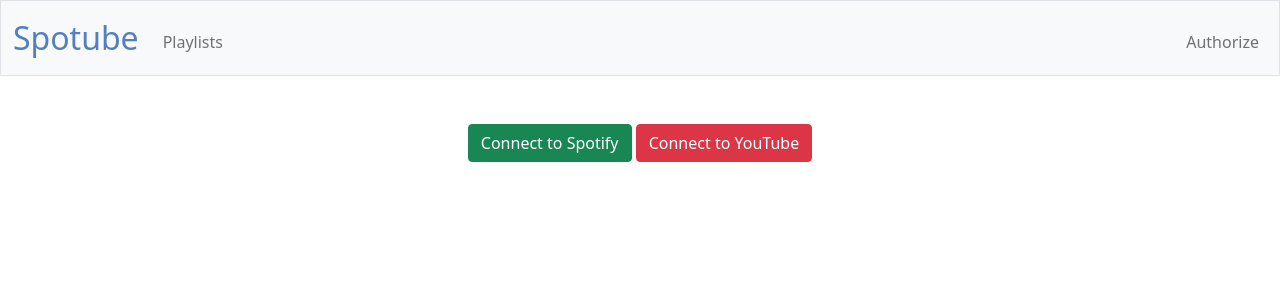
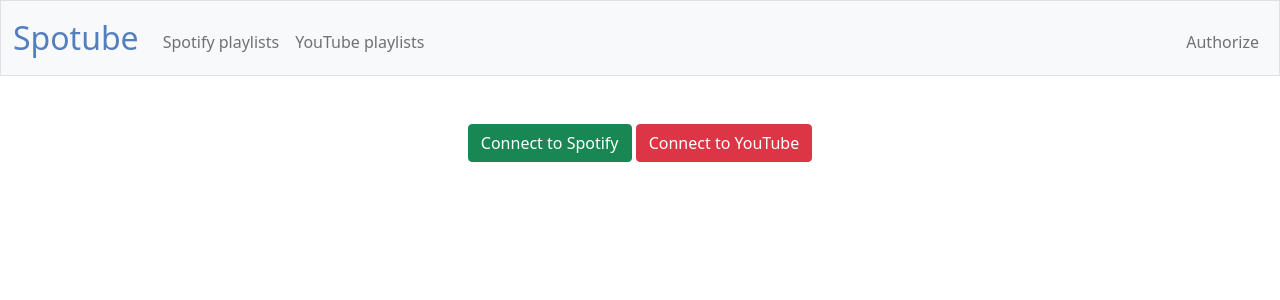
Before and after one commit to kaezrr/syncify, a Flask app: page /auth in a window 1280 px wide. Shown: the top 300 px of the page. Run offline with Flask 3, Linux system fonts and the light colour scheme.

Commit message:
make a homepage

```diff
--- a/app.py
+++ b/app.py
@@ -1,9 +1,10 @@
 from flask import Flask, request, session, redirect, render_template, flash
 from flask_session import Session
-from auth_spot import time_form, create_spotify_oauth, get_spotify_user
+from auth_spot import create_spotify_oauth, get_spotify_user, time_play, time_track
 
 app = Flask(__name__)
-app.jinja_env.filters["time"] = time_form
+app.jinja_env.filters["track_time"] = time_track
+app.jinja_env.filters["play_time"] = time_play
 
 app.config["SESSION_PERMANENT"] = False
 app.config["SESSION_TYPE"] = "filesystem"
@@ -21,10 +22,14 @@ def after_request(response):
 
 @app.route('/')
 def index():
+    return render_template('index.html')
+
+@app.route('/spotify_playlists')
+def sp_playlist():
     sp = get_spotify_user()
     if not sp:
-        flash('Spotify account authorization needed')
-        return redirect('/auth')
+        flash('Spotify account authorization needed!')
+        return redirect('/')
 
     playlists = []
 
@@ -33,8 +38,7 @@ def index():
                     ,'image': sp.playlist_cover_image(list['id'])[0]['url'], 'count': list['tracks']['total']}
         playlists.append(playlist)
 
-    return render_template('index.html', playlists=playlists)
-
+    return render_template('playlist.html', playlists=playlists)
 
 @app.route('/authspotify')
 def authspotify():
@@ -46,10 +50,8 @@ def authspotify():
 @app.route('/redirect')
 def redirectPage():
     sp_oauth = create_spotify_oauth()
-    session.clear
     code = request.args.get('code')
     session['spot_token_info'] = sp_oauth.get_access_token(code)
-    flash('Welcome to Spotube!')
     return redirect('/')
 
 
@@ -98,3 +100,14 @@ def delete():
     sp.current_user_unfollow_playlist(playlist_id=playlist_id)
 
     return redirect('/')
+
+@app.route('/disconnect')
+def disconnect():
+    dis = request.args.get('disconnect')
+    if dis == 'Spotify':
+        session['spot_token_info'] = None
+    elif dis == 'YouTube':
+        session['yt_token_info'] = None
+
+    flash(f'Successfully disconnected from {dis}!')
+    return redirect('/')
--- a/templates/auth.html
+++ b/templates/auth.html
@@ -8,12 +8,12 @@
 <form>
     <div class="mb-3">
         {% if spot_auth %}
-        <button class="btn btn-outline-success disabled mx-auto w-auto">Connected to Spotify</button>
+        <button class="btn btn-success mx-auto w-auto" name="disconnect" formaction="/disconnect" value="Spotify">Disconnect from Spotify</button>
         {% else %}
         <button class="btn btn-success mx-auto w-auto" name="spotify" formaction="/authspotify" type="submit">Connect to Spotify</button>
         {% endif %}
         {% if yt_auth %}
-        <button class="btn btn-outline-danger disabled mx-auto w-auto">Connected to Youtube</button>
+        <button class="btn btn-danger mx-auto w-auto" name="disconnect" formaction="/disconnect" value="YouTube">Disconnect from YouTube</button>
         {% else %}
         <button class="btn btn-danger mx-auto w-auto" name="Youtube" formaction="/authyoutube" type="submit">Connect to YouTube</button>
         {% endif %}
--- a/templates/layout.html
+++ b/templates/layout.html
@@ -26,7 +26,8 @@
                 </button>
                 <div class="collapse navbar-collapse" id="navbar">
                     <ul class="navbar-nav me-auto mt-2">
-                        <li class="nav-item"><a class="nav-link" href="/">Playlists</a></li>
+                        <li class="nav-item"><a class="nav-link" href="/spotify_playlists">Spotify playlists</a></li>
+                        <li class="nav-item"><a class="nav-link" href="/youtube_playlists">YouTube playlists</a></li>
                     </ul>
                     <ul class="navbar-nav ms-auto mt-2">
                         <li class="nav-item"><a class="nav-link" href="/auth">Authorize</a></li>
@@ -37,7 +38,7 @@
 
         {% if get_flashed_messages() %}
             <header>
-                <div class="alert alert-danger mb-0 text-center" role="alert">
+                <div class="alert alert-primary mb-0 text-center" role="alert">
                     {{ get_flashed_messages() | join(" ") }}
                 </div>
             </header>
--- a/templates/view.html
+++ b/templates/view.html
@@ -17,13 +17,13 @@
     </thead>
     <tbody>
         <h5>{{ name }}</th>
-        <h5 class="text-muted">Playtime {{ time | time }}</th>
+        <h5 class="text-muted">Playtime {{ time | play_time }}</th>
         {% for song in playlist %}
             <tr>
                 <th scope="row" class="col-md-1">{{ loop.index }}</th>
                 <td class="col-md-3">{{ song.name }}</td>
                 <td class="col-md-2">{{ song.artists }}</td>
-                <td class="col-md-1">{{ song.duration | time }}</td>
+                <td class="col-md-1">{{ song.duration | track_time }}</td>
                 {% if song.url != None %}
                     <form action="{{ song.url }}">
                         <td class="col-md-1"><button type="submit" class="btn btn-success">Listen</button></td>
```
Also changed, not shown: auth_spot.py (+11 -1 lines), templates/index.html (+11 -26 lines), templates/playlist.html (added, +33 -0 lines).
